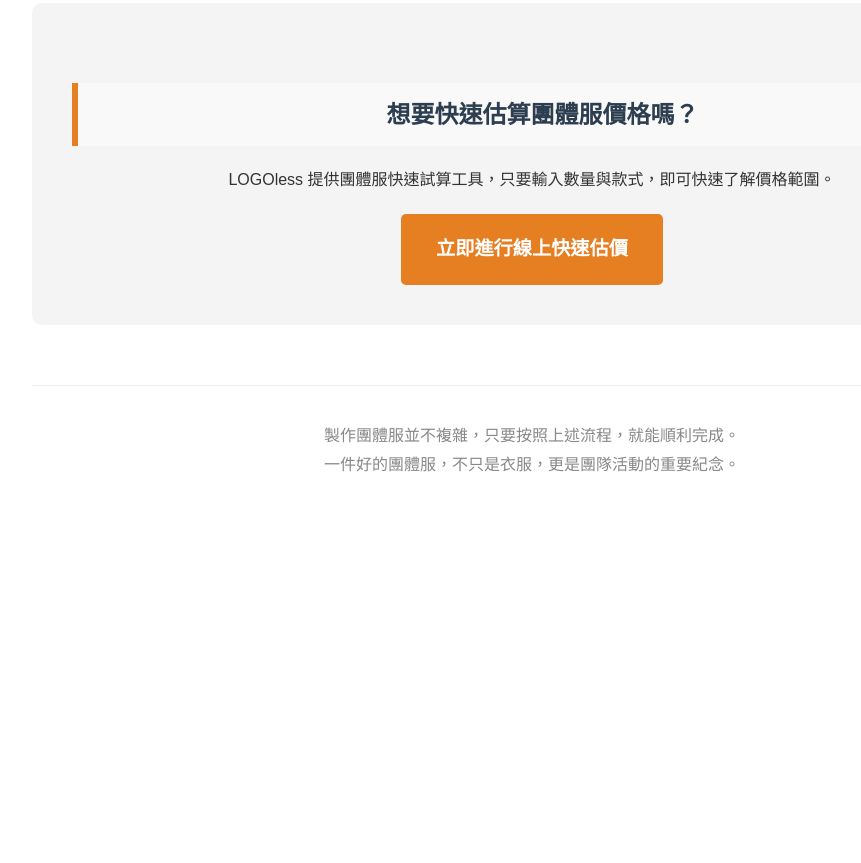
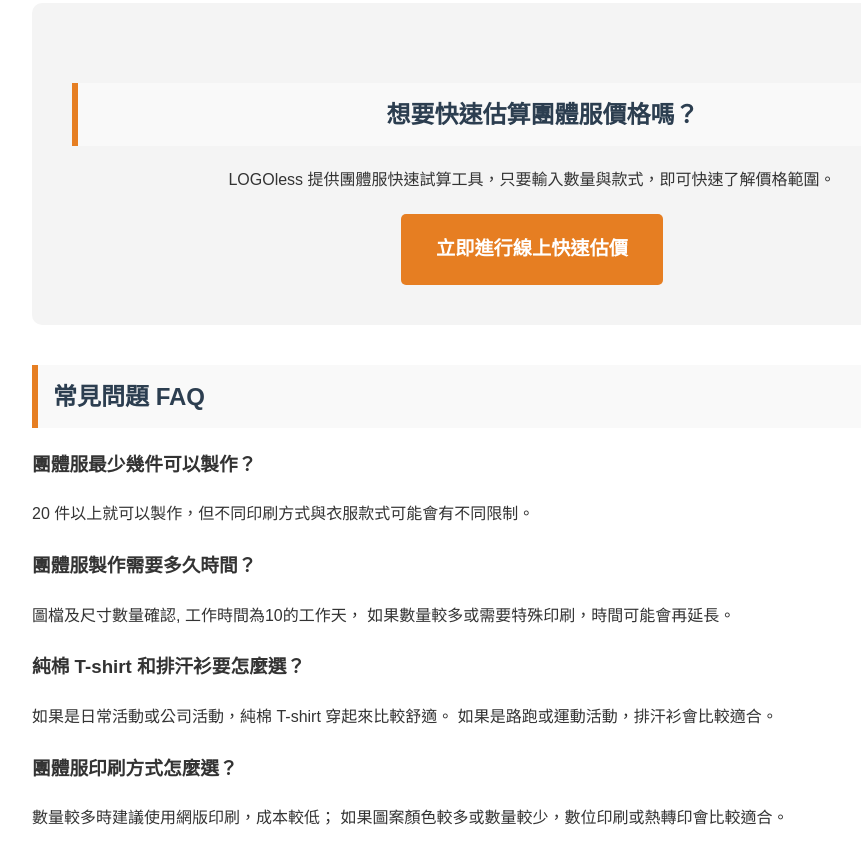
Before and after one commit to falcolu-html/team-tshirts, a plain HTML site: page how-to-make-uniform.html in a window 1280 px wide. Shown: the part 2047-2910 px from the top of the page, without its empty margins (108-969 px from the left). Before the commit the page ends 2567 px from the top, so only its background shows below. Drawn offline with Linux system fonts and the light colour scheme.

Commit message:
Add files via upload

```diff
--- a/how-to-make-uniform.html
+++ b/how-to-make-uniform.html
@@ -5,6 +5,12 @@
     <meta name="viewport" content="width=device-width, initial-scale=1.0">
     <title>團體服怎麼做？從設計、材質到印刷流程的完整指南 - LOGOless</title>
     <meta name="description" content="想訂製團體服卻不知道從何開始？LOGOless 為您整理從設計、選款到印刷的完整流程，包含公司制服、班服與運動服裝的專業建議。">
+	<link rel="canonical" href="https://falcolu-html.github.io/team-tshirts/how-to-make-uniform.html">
+	<meta property="og:title" content="團體服怎麼做？設計與製作完整指南">
+    <meta property="og:description" content="團體服製作流程完整說明，包含設計、衣服款式與印刷方式。">
+    <meta property="og:type" content="article">
+    <meta property="og:url" content="https://falcolu-html.github.io/team-tshirts/how-to-make-uniform.html">
+    <meta property="og:image" content="https://falcolu-html.github.io/team-tshirts/unifrom-cotton-tshirt.jpg">
     <style>
         body { font-family: "PingFang TC", "Microsoft JhengHei", sans-serif; line-height: 1.8; color: #333; max-width: 1000px; margin: 0 auto; padding: 20px; }
         header { text-align: center; margin-bottom: 40px; }
@@ -137,16 +143,45 @@
         </ul>
     </section>
 
-    <div class="cta-container">
+	    <div class="cta-container">
         <h2>想要快速估算團體服價格嗎？</h2>
         <p>LOGOless 提供團體服快速試算工具，只要輸入數量與款式，即可快速了解價格範圍。</p>
         <a href="https://logoless.com.tw/uniform-calculation.php" class="cta-button">立即進行線上快速估價</a>
     </div>
 
-    <footer style="margin-top: 60px; border-top: 1px solid #eee; padding-top: 20px; text-align: center; color: #888;">
-        <p>製作團體服並不複雜，只要按照上述流程，就能順利完成。<br>
-        一件好的團體服，不只是衣服，更是團隊活動的重要紀念。</p>
-    </footer>
+
+<div class="faq">
+
+<h2>常見問題 FAQ</h2>
+
+<h3>團體服最少幾件可以製作？</h3>
+
+<p>
+20 件以上就可以製作，但不同印刷方式與衣服款式可能會有不同限制。
+</p>
+
+<h3>團體服製作需要多久時間？</h3>
+
+<p>
+圖檔及尺寸數量確認, 工作時間為10的工作天，
+如果數量較多或需要特殊印刷，時間可能會再延長。
+</p>
+
+<h3>純棉 T-shirt 和排汗衫要怎麼選？</h3>
+
+<p>
+如果是日常活動或公司活動，純棉 T-shirt 穿起來比較舒適。
+如果是路跑或運動活動，排汗衫會比較適合。
+</p>
+
+<h3>團體服印刷方式怎麼選？</h3>
+
+<p>
+數量較多時建議使用網版印刷，成本較低；
+如果圖案顏色較多或數量較少，數位印刷或熱轉印會比較適合。
+</p>
+
+</div>
 
 </body>
 </html>
```
